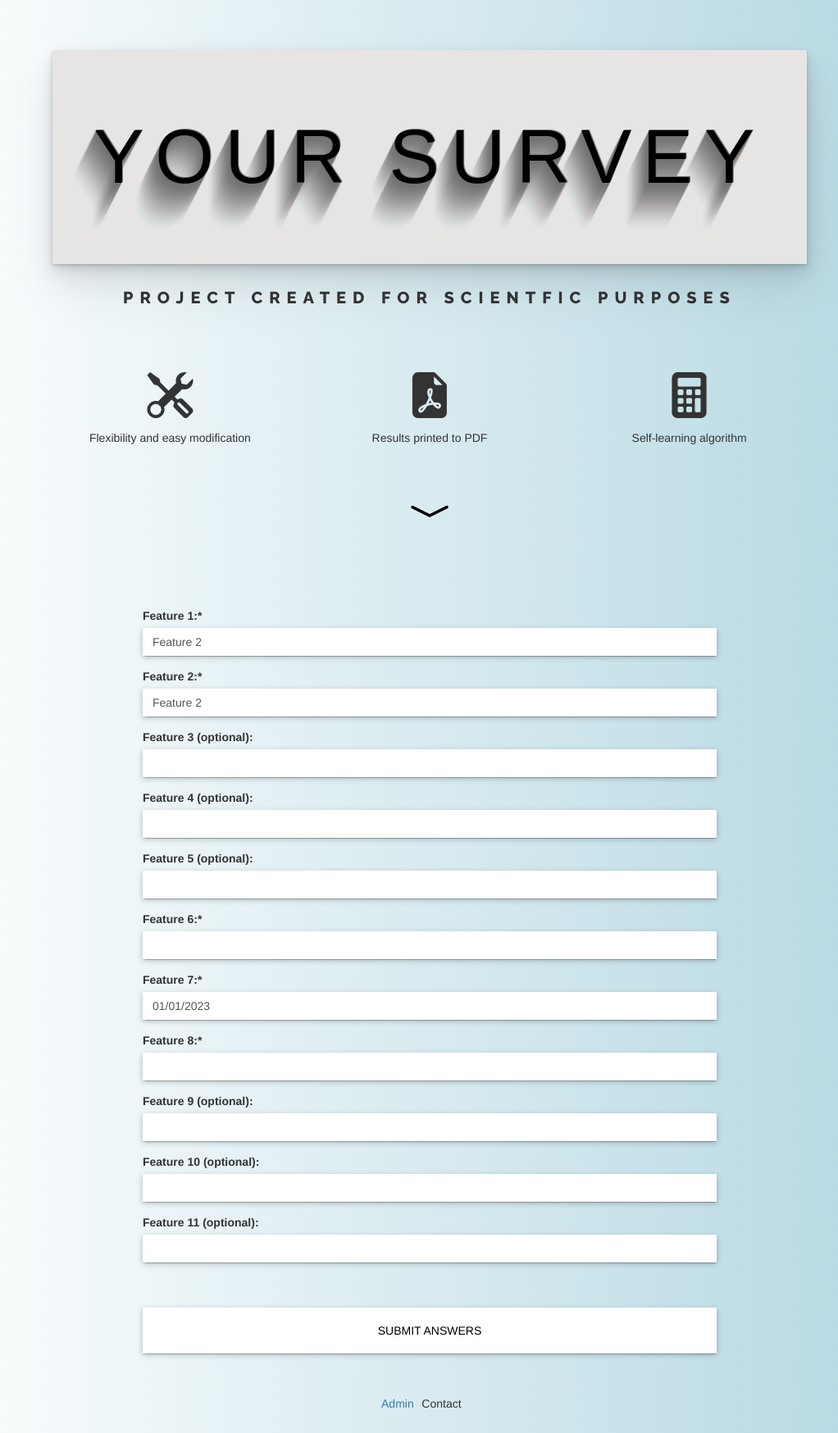
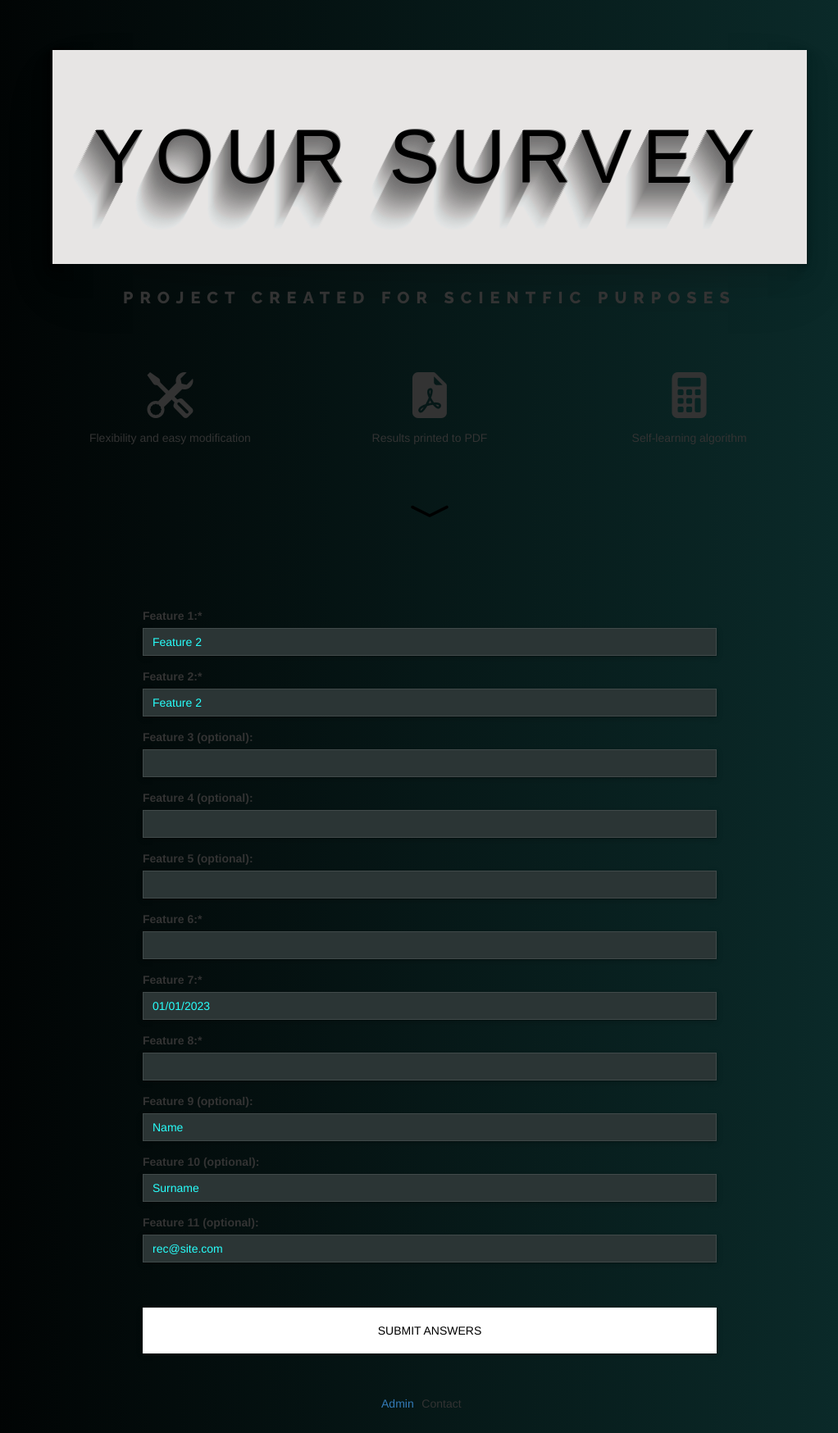
Before and after one commit to Pyother/templates, a Django app: page / in a window 1280 px wide. Shown: the whole page at 82% size, without its empty margins (116-1138 px from the left). Run offline with Django 4.2, Linux system fonts and the light colour scheme; some libraries are stand-ins or nearby versions; some web fonts are replaced.

Commit message:
Django surbey - new main theme

```diff
--- a/python/django_survey/survey/calculator/forms.py
+++ b/python/django_survey/survey/calculator/forms.py
@@ -21,7 +21,8 @@ class CandidateForm(ModelForm):
                 'class': 'form-control',
                 'style':
                     'width: 700px;'
-                    'background-color: white;'
+                    'background-color: rgb(43, 53, 53);'
+                    'color:#28fffb;'
                     'border: 0;'
                     'border-radius: 0px;'
                     'box-shadow: rgba(0, 0, 0, 0.25) 0px 0.0625em 0.0625em, rgba(0, 0, 0, 0.25) 0px 0.125em 0.5em, rgba(255, 255, 255, 0.1) 0px 0px 0px 1px inset;'
@@ -35,7 +36,8 @@ class CandidateForm(ModelForm):
                 'class': 'form-control',
                 'style':
                     'width: 700px;'
-                    'background-color: white;'
+                    'background-color: rgb(43, 53, 53);'
+                    'color:#28fffb;'
                     'border: 0;'
                     'border-radius: 0px;'
                     'box-shadow: rgba(0, 0, 0, 0.25) 0px 0.0625em 0.0625em, rgba(0, 0, 0, 0.25) 0px 0.125em 0.5em, rgba(255, 255, 255, 0.1) 0px 0px 0px 1px inset;'
@@ -49,7 +51,8 @@ class CandidateForm(ModelForm):
                 'class': 'form-control',
                 'style':
                     'width: 700px;'
-                    'background-color: white;'
+                    'background-color: rgb(43, 53, 53);'
+                    'color:#28fffb;'
                     'border: 0;'
                     'border-radius: 0px;'
                     'box-shadow: rgba(0, 0, 0, 0.25) 0px 0.0625em 0.0625em, rgba(0, 0, 0, 0.25) 0px 0.125em 0.5em, rgba(255, 255, 255, 0.1) 0px 0px 0px 1px inset;'
@@ -59,7 +62,8 @@ class CandidateForm(ModelForm):
                 'class': 'form-control',
                 'style':
                     'width: 700px;'
-                    'background-color: white;'
+                    'background-color: rgb(43, 53, 53);'
+                    'color:#28fffb;'
                     'border: 0;'
                     'border-radius: 0px;'
                     'box-shadow: rgba(0, 0, 0, 0.25) 0px 0.0625em 0.0625em, rgba(0, 0, 0, 0.25) 0px 0.125em 0.5em, rgba(255, 255, 255, 0.1) 0px 0px 0px 1px inset;'
@@ -69,7 +73,8 @@ class CandidateForm(ModelForm):
                 'class': 'form-control',
                 'style':
                     'width: 700px;'
-                    'background-color: white;'
+                    'background-color: rgb(43, 53, 53);'
+                    'color:#28fffb;'
                     'border: 0;'
                     'border-radius: 0px;'
                     'box-shadow: rgba(0, 0, 0, 0.25) 0px 0.0625em 0.0625em, rgba(0, 0, 0, 0.25) 0px 0.125em 0.5em, rgba(255, 255, 255, 0.1) 0px 0px 0px 1px inset;'
@@ -79,7 +84,8 @@ class CandidateForm(ModelForm):
                 'class': 'form-control',
                 'style':
                     'width: 700px;'
-                    'background-color: white;'
+                    'background-color: rgb(43, 53, 53);'
+                    'color:#28fffb;'
                     'border: 0;'
                     'border-radius: 0px;'
                     'box-shadow: rgba(0, 0, 0, 0.25) 0px 0.0625em 0.0625em, rgba(0, 0, 0, 0.25) 0px 0.125em 0.5em, rgba(255, 255, 255, 0.1) 0px 0px 0px 1px inset;'
@@ -89,7 +95,8 @@ class CandidateForm(ModelForm):
                 'class': 'form-control',
                 'style':
                     'width: 700px;'
-                    'background-color: white;'
+                    'background-color: rgb(43, 53, 53);'
+                    'color:#28fffb;'
                     'border: 0;'
                     'border-radius: 0px;'
                     'box-shadow: rgba(0, 0, 0, 0.25) 0px 0.0625em 0.0625em, rgba(0, 0, 0, 0.25) 0px 0.125em 0.5em, rgba(255, 255, 255, 0.1) 0px 0px 0px 1px inset;'
@@ -99,7 +106,8 @@ class CandidateForm(ModelForm):
                 'class': 'form-control',
                 'style':
                     'width: 700px;'
-                    'background-color: white;'
+                    'background-color: rgb(43, 53, 53);'
+                    'color:#28fffb;'
                     'border: 0;'
                     'border-radius: 0px;'
                     'box-shadow: rgba(0, 0, 0, 0.25) 0px 0.0625em 0.0625em, rgba(0, 0, 0, 0.25) 0px 0.125em 0.5em, rgba(255, 255, 255, 0.1) 0px 0px 0px 1px inset;'
@@ -109,7 +117,8 @@ class CandidateForm(ModelForm):
                 'class': 'form-control',
                 'style':
                     'width: 700px;'
-                    'background-color: white;'
+                    'background-color: rgb(43, 53, 53);'
+                    'color:#28fffb;'
                     'border: 0;'
                     'border-radius: 0px;'
                     'box-shadow: rgba(0, 0, 0, 0.25) 0px 0.0625em 0.0625em, rgba(0, 0, 0, 0.25) 0px 0.125em 0.5em, rgba(255, 255, 255, 0.1) 0px 0px 0px 1px inset;'
@@ -119,7 +128,8 @@ class CandidateForm(ModelForm):
                 'class': 'form-control',
                 'style':
                     'width: 700px;'
-                    'background-color: white;'
+                    'background-color: rgb(43, 53, 53);'
+                    'color:#28fffb;'
                     'border: 0;'
                     'border-radius: 0px;'
                     'box-shadow: rgba(0, 0, 0, 0.25) 0px 0.0625em 0.0625em, rgba(0, 0, 0, 0.25) 0px 0.125em 0.5em, rgba(255, 255, 255, 0.1) 0px 0px 0px 1px inset;'
@@ -129,7 +139,8 @@ class CandidateForm(ModelForm):
                 'class': 'form-control',
                 'style':
                     'width: 700px;'
-                    'background-color: white;'
+                    'background-color: rgb(43, 53, 53);'
+                    'color:#28fffb;'
                     'border: 0;'
                     'border-radius: 0px;'
                     'box-shadow: rgba(0, 0, 0, 0.25) 0px 0.0625em 0.0625em, rgba(0, 0, 0, 0.25) 0px 0.125em 0.5em, rgba(255, 255, 255, 0.1) 0px 0px 0px 1px inset;'
--- a/python/django_survey/survey/calculator/models.py
+++ b/python/django_survey/survey/calculator/models.py
@@ -13,9 +13,9 @@ class Candidate(models.Model):
     feature_6 = models.CharField('Feature 6:', max_length=100)
     feature_7 = models.DateField('Feature 7:', default='01/01/2023')
     feature_8 = models.CharField('Feature 8:', max_length=100)
-    feature_9 = models.CharField('Feature 9 (optional):', max_length=100, blank=True)
-    feature_10 = models.CharField('Feature 10 (optional):', max_length=100, blank=True)
-    feature_11 = models.CharField('Feature 11 (optional):', max_length=100, blank=True)
+    feature_9 = models.CharField('Feature 9 (optional):', max_length=100, blank=True, default='Name')
+    feature_10 = models.CharField('Feature 10 (optional):', max_length=100, blank=True, default='Surname')
+    feature_11 = models.CharField('Feature 11 (optional):', max_length=100, blank=True, default='rec@site.com')
 
     # Function displaying features:
     def display(self):
--- a/python/django_survey/survey/calculator/templates/main.html
+++ b/python/django_survey/survey/calculator/templates/main.html
@@ -22,7 +22,7 @@
                 top: 0px;
                 width: 100%;
                 height: auto;
-                background: linear-gradient(to left, rgb(177, 214, 225), rgb(255, 2555, 255));
+                background: linear-gradient(to left, rgb(12, 47, 46), rgb(0, 0, 0));
                 display: grid;
                 justify-content: center;
                 align-items: center;
@@ -33,7 +33,7 @@
                 right: 0px;
                 width: 100%;
                 height: auto;
-                background: linear-gradient(to left, rgb(177, 214, 225), rgb(255, 2555, 255));
+                background: linear-gradient(to left, rgb(12, 47, 46), rgb(0, 0, 0));
                 padding: 2%;
                 display: grid;
                 justify-content: center;
@@ -43,7 +43,7 @@
                 bottom: 0px;
                 width: 100%;
                 height: auto;
-                background: linear-gradient(to left, rgb(177, 214, 225), rgb(255, 2555, 255));
+                background: linear-gradient(to left, rgb(12, 47, 46), rgb(0, 0, 0));
                 display: grid;
                 justify-content: center;
                 align-items: center;
@@ -161,7 +161,6 @@
                 -27px 54px 1px #dfe1e2,
                 -28px 56px 1px #e2e4e4;
             }
-
             h2 {
                 font-family: 'Raleway', sans-serif;
                 font-size: 32px;
@@ -177,6 +176,7 @@
             p {
                 font-family: 'Raleway', sans-serif;
                 font-size: 20px;
+
             }
 
         </style>
```
Also changed, not shown: python/django_survey/survey/calculator/templates/style.css (added, +30 -0 lines), python/django_survey/survey/calculator/templates/test.html (added, +64 -0 lines), python/django_survey/survey/calculator/migrations/0009_alter_candidate_feature_10_and_more.py (added), python/django_survey/survey/calculator/templates/image-1.jpg (added), python/django_survey/survey/db.sqlite3, 1 other file.
